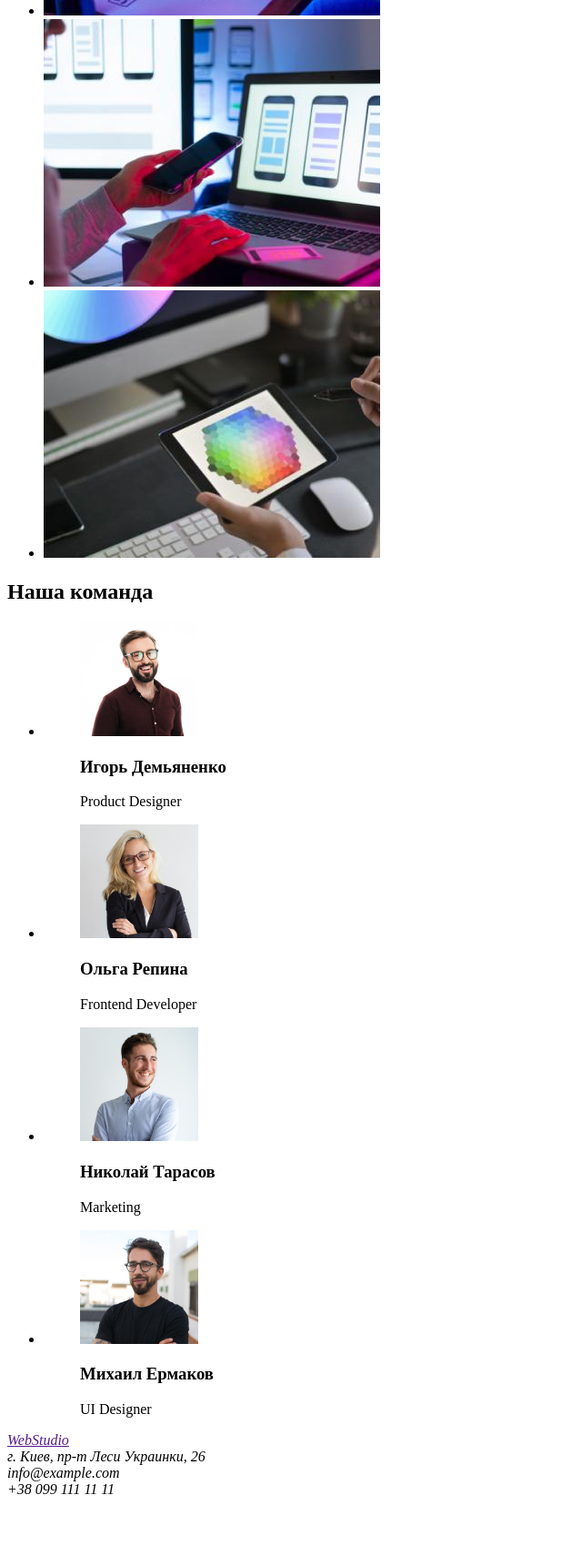
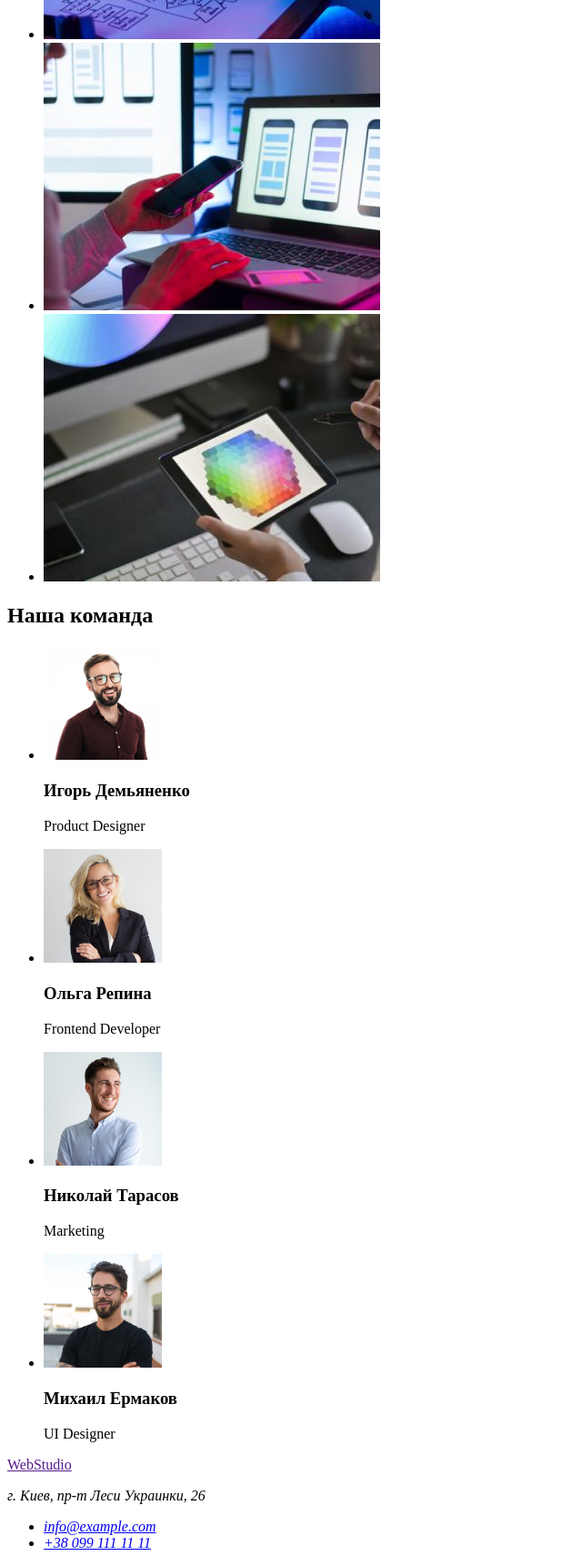
Before and after one commit to Nollay/-goit-markup-hw-01, a plain HTML site: page index.html in a window 1280 px wide. Shown: the part 911-2632 px from the top of the page at 91% size, without its empty margins (0-640 px from the left). Before the commit the page ends 2565 px from the top, so only its background shows below. Drawn offline with Linux system fonts and the light colour scheme.

Commit message:
Update index.html
Доопрацював перше дз

```diff
--- a/index.html
+++ b/index.html
@@ -10,8 +10,8 @@
     <!--Верхняя линия-->
     <header>
         <nav>
+            <a href="">WebStudio</a>
             <ul>
-                <li><a href="">WebStudio</a></li>
                 <li><a href="">Студия</a></li>
                 <li><a href="">Портфолио</a></li>
                 <li><a href="">Контакты</a></li>
@@ -25,30 +25,30 @@
 
     <!--Шапка-->
     <main>
-        <div>
            <section>
              <h1>Эффективные решения для вашего бизнеса</h1>
              <button type="button">Заказать услугу</button>
            </section>
-        </div>
+
 
         <!--Особенности-->
         <section>
+            <h2>Заголовок</h2>
             <ul>
                 <li>
-                    <h2>Внимание к деталям</h2>
+                    <h3>Внимание к деталям</h3>
                     <p>Идейные соображения, а также начало повседневной работы по формированию позиции.</p>
                 </li>
                 <li>
-                    <h2>Пунктуальность</h2>
+                    <h3>Пунктуальность</h3>
                     <p>Задача организации, в особенности же рамки и место обучения кадров влечет за собой.</p>
                 </li>
                 <li>
-                    <h2>Планирование</h2>
+                    <h3>Планирование</h3>
                     <p>Равным образом консультация с широким активом в значительной степени обуславливает.</p>
                 </li>
                 <li>
-                    <h2>Современные технологии</h2>
+                    <h3>Современные технологии</h3>
                     <p>Значимость этих проблем настолько очевидна, что реализация плановых заданий.</p>
                 </li>
             </ul>
@@ -59,13 +59,12 @@
             <h2>Чем мы занимаемся</h2>
             <ul>
                 <li>
-                    <a href=""><img src="./images/box1.jpg" alt="Notebook" width="370"></a>
+                    <img src="./images/box1.jpg" alt="Notebook" width="370">
+                </li>                <li>
+                    <img src="./images/box2.jpg" alt="Phone" width="370">
                 </li>
                 <li>
-                    <a href=""><img src="./images/box2.jpg" alt="Phone" width="370"></a>
-                </li>
-                <li>
-                    <a href=""><img src="./images/box3.jpg" alt="Tablet" width="370"></a>
+                    <img src="./images/box3.jpg" alt="Tablet" width="370">
                 </li>
             </ul>
 
@@ -75,55 +74,41 @@
             <h2>Наша команда</h2>
             <ul>
                 <li>
-                    <figure>
                     <img src="./images/team/team_img1.jpg" alt="photo team" width="130">
-                        <figcaption>
                     <h3>Игорь Демьяненко</h3>
                     <p>Product Designer</p>
-                        </figcaption>
-                    </figure>
                 </li>
                 <li>
-                    <figure>
                     <img src="./images/team/team_img2.jpg" alt="photo team" width="130">
-                        <figcaption>
                     <h3>Ольга Репина</h3>
                     <p>Frontend Developer</p>
-                        </figcaption>
-                    </figure>
                 </li>
                 <li>
-                    <figure>
                     <img src="./images/team/team_img3.jpg" alt="photo team" width="130">
-                        <figcaption>
                     <h3>Николай Тарасов</h3>
                     <p>Marketing</p>
-                        </figcaption>
-                    </figure>
                 </li>
                 <li>
-                    <figure>
                     <img src="./images/team/team_img4.jpg" alt="photo team" width="130">
-                        <figcaption>
                     <h3>Михаил Ермаков</h3>
                     <p>UI Designer</p>
-                        </figcaption>
-                    </figure>
                 </li>
+
             </ul>
         </section>
     </main>
     <!--Подвал-->
     <footer>
         <div>
-            <section>
+            <a href="">WebStudio</a>
             <address>
-                 <a href="">WebStudio</a><br>
-                 г. Киев, пр-т Леси Украинки, 26<br>
-                 info@example.com<br>
-                 +38 099 111 11 11
+                <p>г. Киев, пр-т Леси Украинки, 26</p>
+                <ul>
+                  <li><a href="info@example.com">info@example.com</a> </li>
+                  <li><a href="+38 099 111 11 11">+38 099 111 11 11</a> </li>
+                </ul>
             </address>
-            </section>
+
         </div>
     </footer>
 </body>
```
Lines whose indentation alone changed are shown as unchanged.
